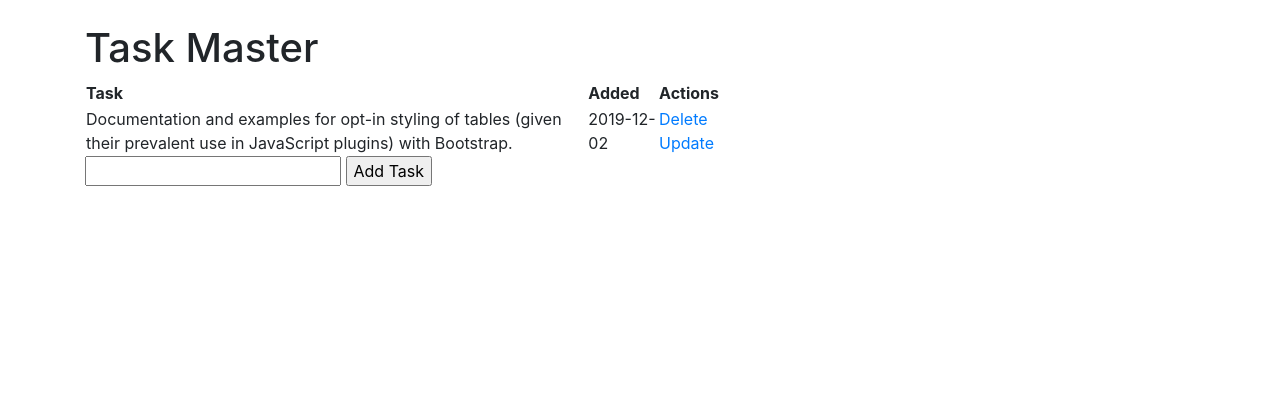
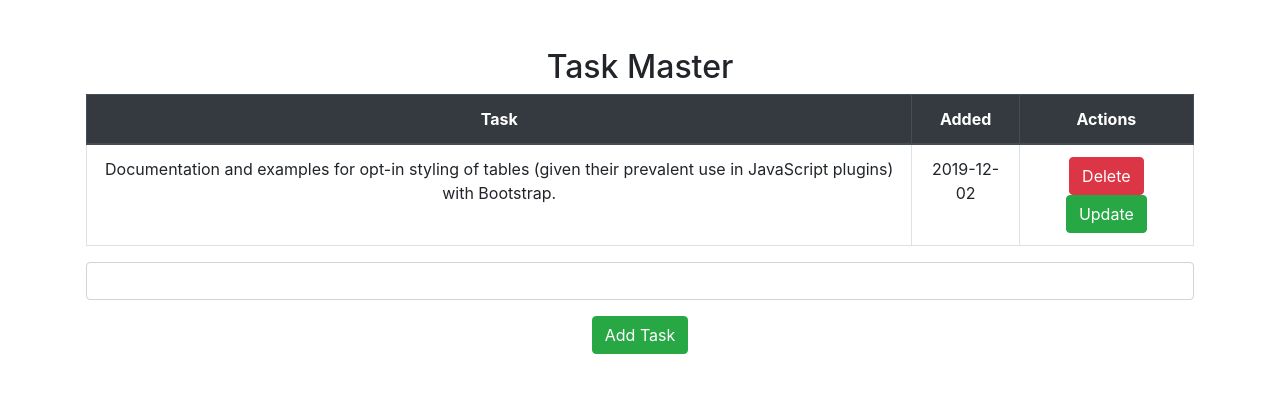
Before and after one commit to ziaongit/Flask, a Flask app: page / in a window 1280 px wide. Shown: the top 393 px of the page. Run offline with Flask 2, Linux system fonts and the light colour scheme; data comes from the database, SQL or seed files in the repository; both versions use the stored data as it was after the commit; some libraries are stand-ins or nearby versions.

Commit message:
Bootstrap design added

```diff
--- a/templates/base.html
+++ b/templates/base.html
@@ -14,7 +14,7 @@
 <body>
     <div class="container">
         <div class="row">
-            <div class="col-sm-8 col-md-7 py-4">
+            <div class="px-3 py-3 pt-md-5 pb-md-4 mx-auto text-center">
                 {% block body %}{%endblock%}
             </div>
         </div>
--- a/templates/index.html
+++ b/templates/index.html
@@ -2,32 +2,44 @@
 
 {% block head %}
 <title>Task Master</title>
-{%endblock%}
+{% endblock %}
 
 {% block body %}
 <div class="content">
-        <h1>Task Master</h1>
-        <table>
+    <h2 class="center">Task Master</h2>
+    {% if tasks|length < 1 %}
+    <h4 style="text-align: center">There are no tasks. Create one below!</h4>
+    {% else %}
+    <table class="table table-bordered">
+        <thead class="thead-dark">
             <tr>
-                <th>Task</th>
-                <th>Added</th>
-                <th>Actions</th>
+                <th scope="col">Task</th>
+                <th scope="col">Added</th>
+                <th scope="col">Actions</th>
             </tr>
+        </thead>
         {% for task in tasks %}
         <tr>
             <td>{{ task.content }}</td>
             <td>{{ task.date_created.date() }}</td>
             <td>
-                    <a href="/delete/{{task.id}}">Delete</a>
-                    <br>
-                    <a href="/update/{{task.id}}">Update</a>
+                <a href="/delete/{{task.id}}" type="button" class="btn btn-danger">Delete</a>
+                <a href="/update/{{task.id}}" type="button" class="btn btn-success">Update</a>
             </td>
         </tr>
         {% endfor %}
     </table>
+    {% endif %}
+
+    <div class="form">
         <form action="/" method="POST">
-            <input type="text" name="content" id="content">
-            <input type="submit" value="Add Task">
+            <div class="form-group">
+                <input class="form-control" type="text" name="content" id="content">
+            </div>
+            <div class="form-group">
+                <input type="submit" value="Add Task" class="btn btn-success">
+            </div>
         </form>
     </div>
-{%endblock%}
+</div>
+{% endblock %}
```
Also changed, not shown: templates/update.html (+8 -4 lines), test.db. Lines whose indentation alone changed are shown as unchanged.
